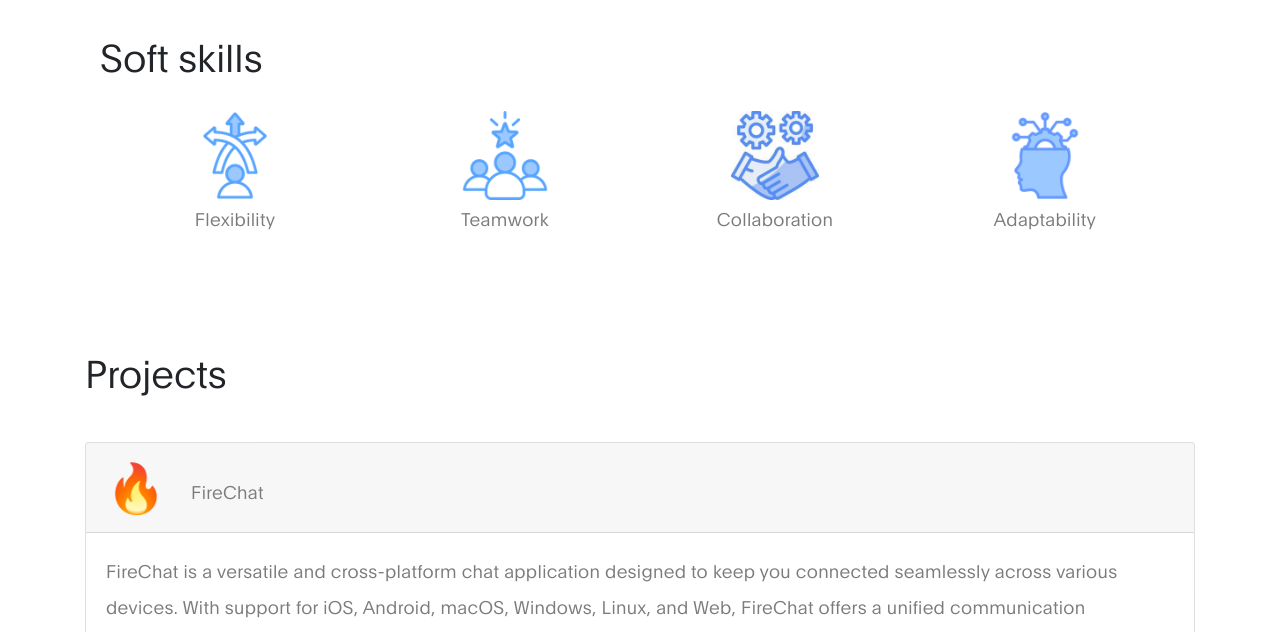
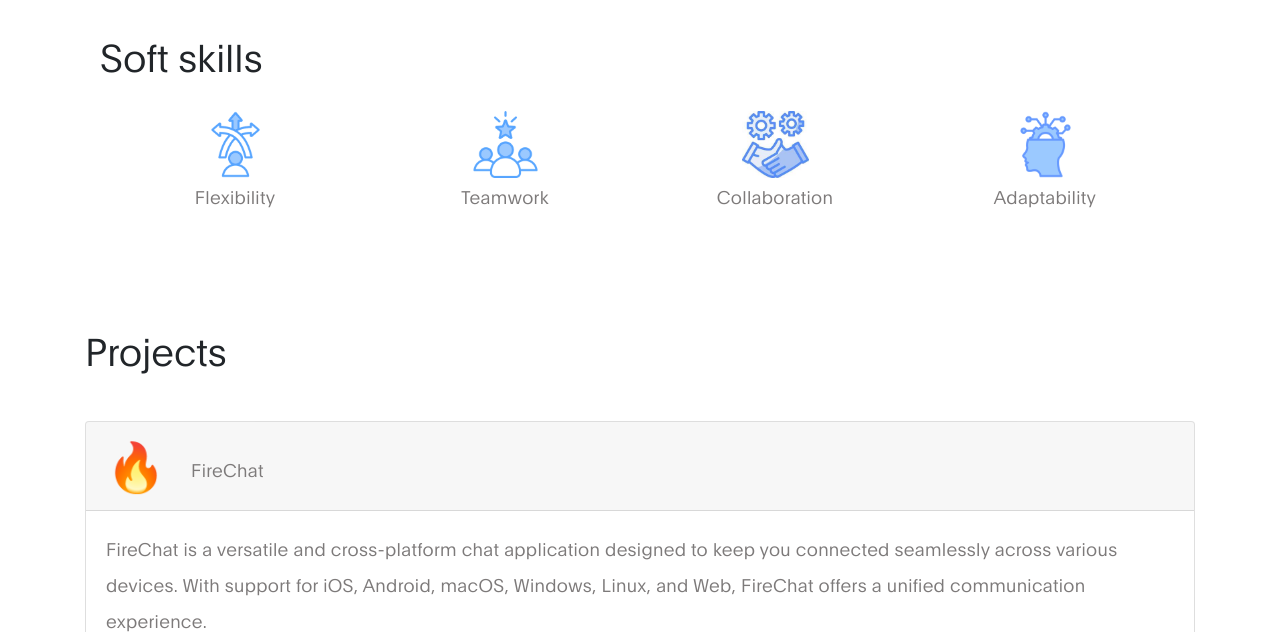
Before and after one commit to ShokaUladzislau/portfolio, a plain HTML site: page index.html in a window 1280 px wide. Shown: the part 1436-2068 px from the top of the page. Drawn offline with Linux system fonts and the light colour scheme.

Commit message:
fix of softskills on iphone

```diff
--- a/index.html
+++ b/index.html
@@ -220,19 +220,19 @@
         <table style="width:100%">
           <tr style="height:60px">
             <th class="center">
-              <img src="images/skills/softskills/Flexibility.png" alt="Flexibility" width="33%">
+              <img src="images/skills/softskills/Flexibility.png" alt="Flexibility" width="25%">
               <p>Flexibility</p>
             </th>
             <th class="center">
-              <img src="images/skills/softskills/teamwork.png" alt="teamwork" width="33%">
+              <img src="images/skills/softskills/teamwork.png" alt="teamwork" width="25%">
               <p>Teamwork</p>
             </th>
             <th class="center">
-              <img src="images/skills/softskills/collaboration.jpg" alt="collaboration" width="33%">
+              <img src="images/skills/softskills/collaboration.jpg" alt="collaboration" width="25%">
               <p>Collaboration</p>
             </th>
             <th class="center">
-              <img src="images/skills/softskills/Adaptability.png" alt="Adaptability" width="33%">
+              <img src="images/skills/softskills/Adaptability.png" alt="Adaptability" width="25%">
               <p>Adaptability</p>
             </th>
         </table>
```
